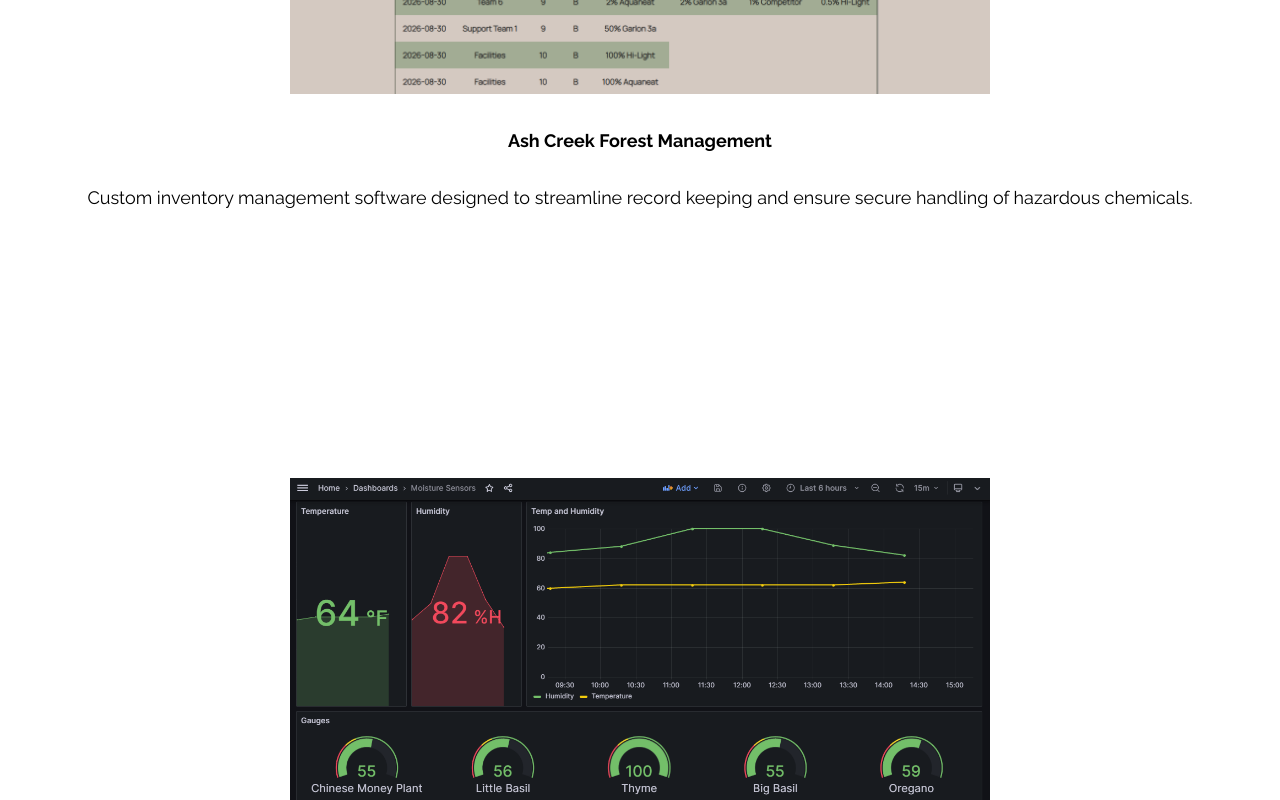
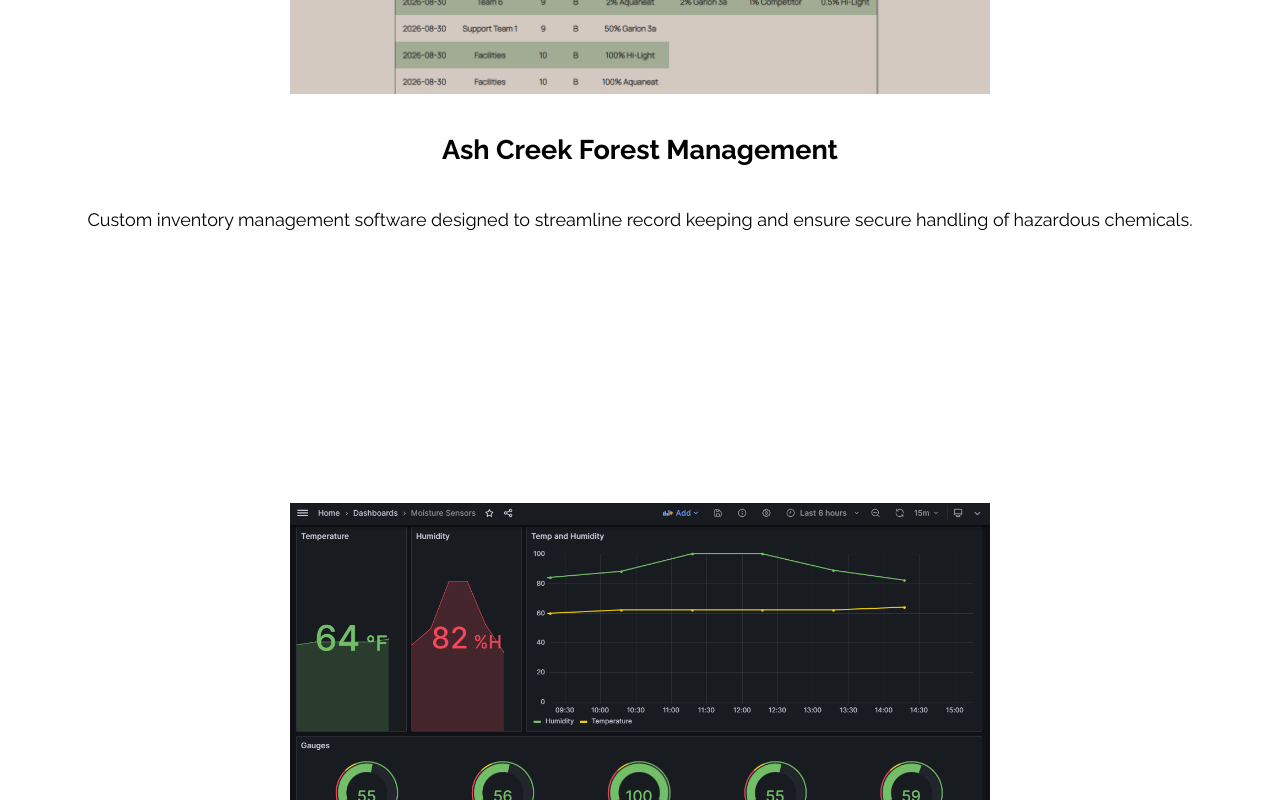
Before and after one commit to cody-barker/portfolio-site-v2, a React (Create React App) app: page / in a window 1280 px wide. Shown: the part 1760-2560 px from the top of the page. Built offline with nearby package versions, Linux system fonts and the light colour scheme.

Commit message:
increase line height in project__content

```diff
--- a/src/Styles/App.css
+++ b/src/Styles/App.css
@@ -122,6 +122,10 @@ body {
   gap: 2rem;
 }
 
+.project__title {
+  font-size: 1.5rem;
+}
+
 .project__image {
   width: clamp(280px, 100%, 700px);
 }
@@ -129,6 +133,7 @@ body {
 .project__content {
   gap: 2em;
   text-align: center;
+  line-height: 1.5;
 }
 
 /* Flex */
```
